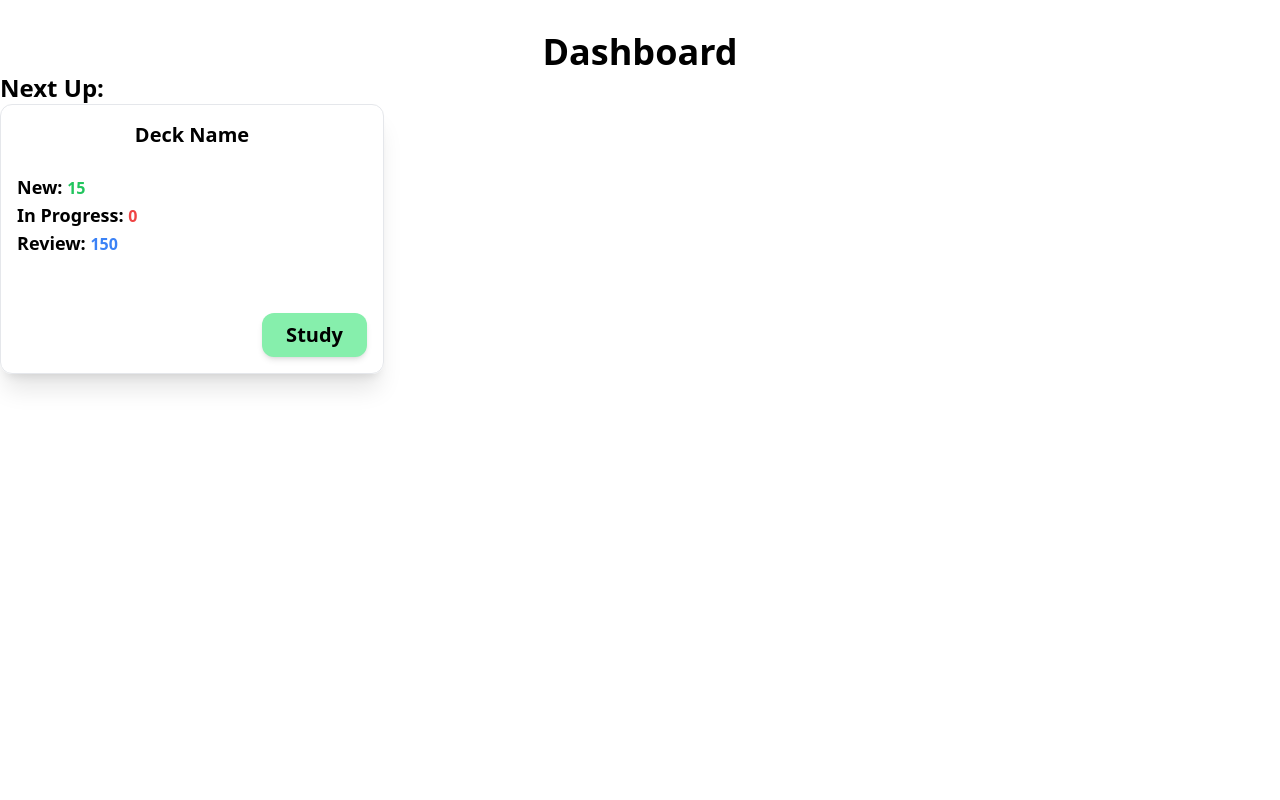
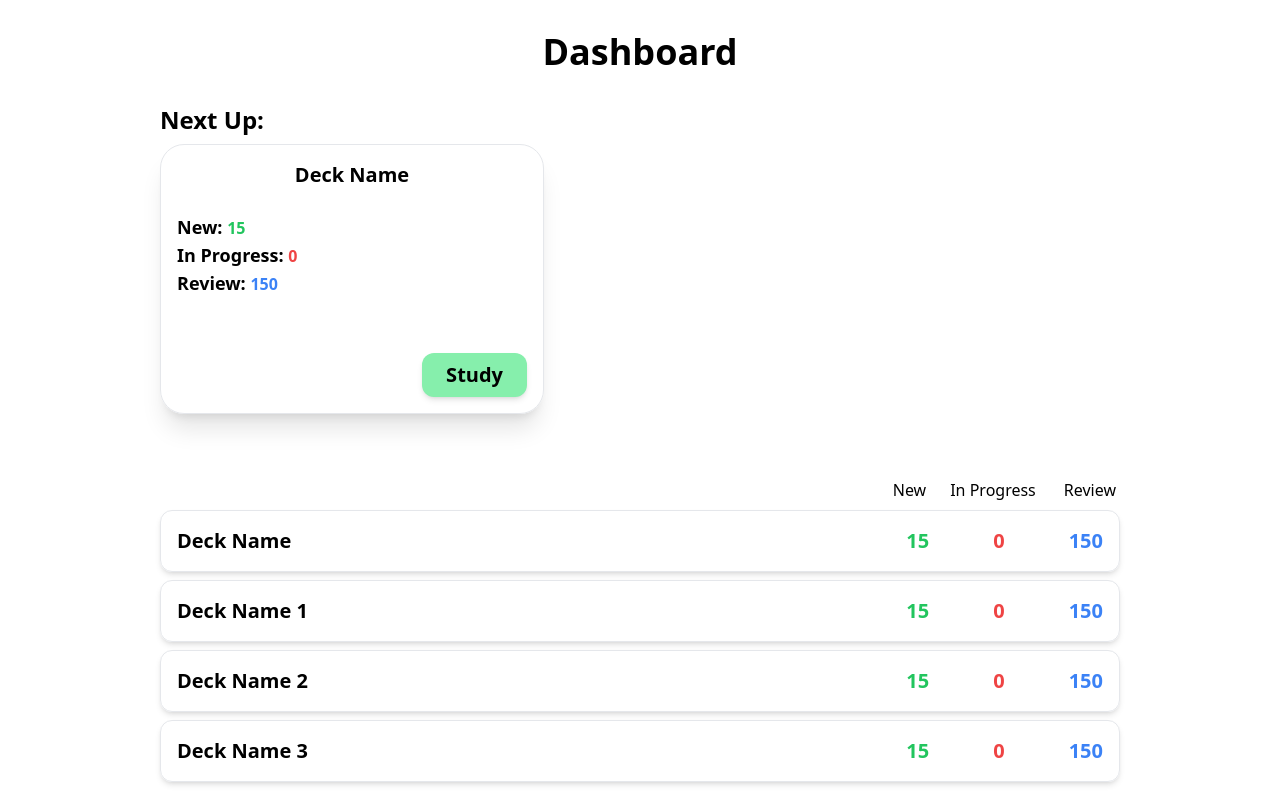
Before and after one commit to foggeydoughtnut/nihongo-flash, a Nuxt app: page / in a window 1280 px wide. Built offline with nearby package versions, Linux system fonts and the light colour scheme.

Commit message:
made the cards

```diff
--- a/components/card.vue
+++ b/components/card.vue
@@ -1,5 +1,5 @@
 <template>
-  <div class="w-96 rounded-xl shadow-xl p-4 border">
+  <div class="w-96 rounded-3xl shadow-xl p-4 border">
     <h1 class="text-xl font-semibold text-center">{{ deckName }}</h1>
     <div class="mt-6">
       <span class="text-lg font-semibold">New: </span><span class="text-green-500 font-semibold">{{ deck?.new }}</span>
--- /dev/null
+++ b/components/deckCard.vue
@@ -0,0 +1,21 @@
+<template>
+  <div class="w-full rounded-xl shadow-md p-4 border flex flex-row hover:shadow-xl delay-75 duration-300 transition-all">
+    <span class="text-xl font-semibold flex-1 text-start">{{ deckName }}</span>
+    <span class="text-green-500 font-semibold text-xl text-end mr-16">{{ deck?.new }}</span>
+    <span class=" text-red-500 font-semibold text-xl text-end mr-16">{{ deck?.inProgress }}</span>
+    <span class="text-blue-500 font-semibold text-xl text-end">{{ deck?.review }}</span>
+  </div>
+</template>
+
+<script setup lang="ts">
+import Deck from '../types/Deck';
+
+const props = defineProps({
+  deckName: String,
+  deck: Object as PropType<Deck>
+});
+console.log(props.deck)
+
+
+
+</script>
--- a/nuxt.config.ts
+++ b/nuxt.config.ts
@@ -1,8 +1,27 @@
 // https://nuxt.com/docs/api/configuration/nuxt-config
-export default defineNuxtConfig({
+export default {
+
+  head: {
+    titleTemplate: '%s - web',
+    title: 'web',
+    meta: [
+      { charset: 'utf-8' },
+      { name: 'viewport', content: 'width=device-width, initial-scale=1' },
+      { hid: 'description', name: 'description', content: '' },
+    ],
+    link: [{ rel: 'icon', type: 'image/x-icon', href: '/favicon.ico' }],
+  },
   devtools: {
     enabled: true,
   },
+  buildModules: [
+    // https://go.nuxtjs.dev/typescript
+    '@nuxt/typescript-build',
+    // https://go.nuxtjs.dev/stylelint
+    '@nuxtjs/stylelint-module',
+    // https://composition-api.nuxtjs.org
+    // '@nuxtjs/composition-api',
+  ],
   modules: [
     '@nuxtjs/tailwindcss',
   ],
@@ -12,4 +31,7 @@ export default defineNuxtConfig({
   app: {
     pageTransition: { name: 'page', mode: 'out-in' },
   },
-})
+  build: {
+    transpile: [/@vue[\\/]composition-api/],
+  },
+}
--- /dev/null
+++ b/pages/deck/[id].vue
@@ -0,0 +1,9 @@
+<template>
+  <div>
+
+  </div>
+</template>
+
+<script setup lang="ts">
+
+</script>
--- a/pages/index.vue
+++ b/pages/index.vue
@@ -1,15 +1,26 @@
 
 <template>
-  <div class="font-sans flex flex-col">
+  <div class="font-sans flex flex-col md:w-3/4 w-11/12 mx-auto">
     <h1 class="font-semibold text-4xl mt-8 text-center">Dashboard</h1>
-    <h2 class="text-2xl font-semibold">Next Up:</h2>
+    <h2 class="text-2xl font-semibold mt-8 my-2">Next Up:</h2>
     <Card deckName="Deck Name" :deck="deck"/>
+    <div class="flex flex-row text-md mt-16">
+      <span class="flex-1 text-end mr-6">New</span>
+      <span class="mr-7">In Progress</span>
+      <span class="mr-1">Review</span>
+
+
+    </div>
+    <DeckCard deckName="Deck Name" :deck="deck" class="mt-2"/>
+    <DeckCard deckName="Deck Name 1" :deck="deck" class="mt-2"/>
+    <DeckCard deckName="Deck Name 2" :deck="deck" class="mt-2"/>
+    <DeckCard deckName="Deck Name 3" :deck="deck" class="mt-2"/>
+
   </div>
 </template>
 
 <script setup lang="ts">
 import Deck from '../types/Deck';
-
   const deck = <Deck>{
     new: 15,
     inProgress: 0,
```
